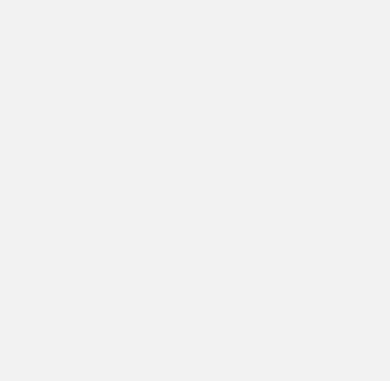
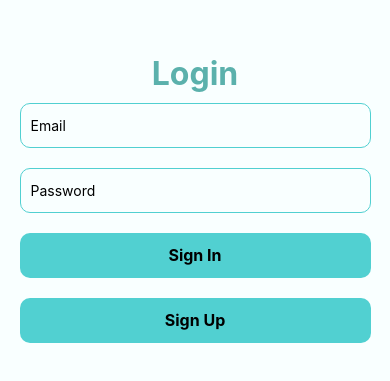
Before and after one commit to AneeOri/authentication_reactnative, a React Native app: screen / in a window 390 px wide. Shown: the part 219-600 px from the top of the page. Built offline with nearby package versions, Linux system fonts and the light colour scheme.

Commit message:
[.] Update Auth Component

```diff
--- a/src/screens/Auth.js
+++ b/src/screens/Auth.js
@@ -7,8 +7,11 @@ import { setAuthState } from '../features/auth/auth';
 export default function Auth(){
     const {authState} = useSelector(state => state.auth);  /**extract authstate using hook useselector eccess state and from state access auth .. brings SignIn indeed the actual state value*/
     console.log(authState);
+    //navigation is controlled by state, depending whats in authState render a component
     return(
          <>
+         {authState == 'signIn' && <Login/>}
+         {authState == 'signUp' && <SignUp/>}
          </>
     );
 }
```
